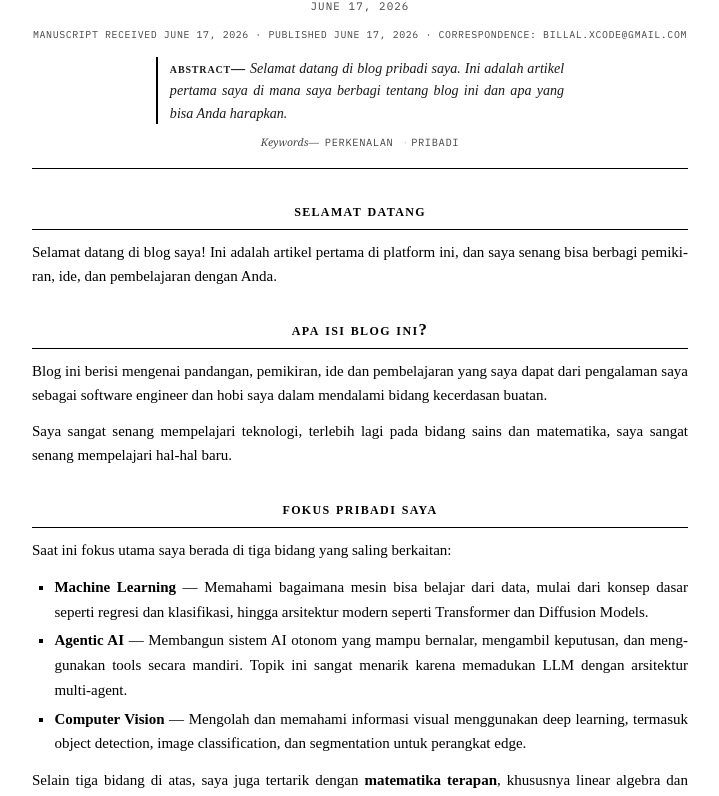
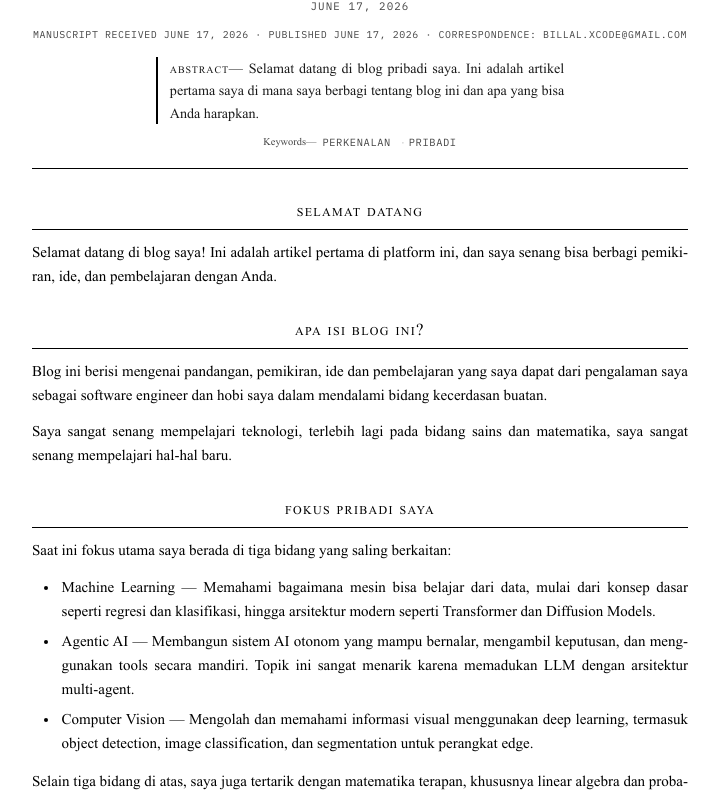
Before and after one commit to billalxcode/personal-blog, a Next.js app: page /articles/01-hello-world in a window 1280 px wide. Shown: the part 260-1056 px from the top of the page, without its empty margins (280-999 px from the left). Built offline with nearby package versions, Linux system fonts and the light colour scheme.

Commit message:
feat: add Times New Roman font support and improve list styles for better readability

```diff
--- a/app/globals.css
+++ b/app/globals.css
@@ -1,5 +1,35 @@
 @import "katex/dist/katex.min.css";
 @import "tailwindcss";
+
+/* Times New Roman — local from public/fonts/times.ttf */
+@font-face {
+  font-family: "Times New Roman";
+  src: url("/fonts/times.ttf") format("truetype");
+  font-weight: 400;
+  font-style: normal;
+  font-display: swap;
+}
+@font-face {
+  font-family: "Times New Roman";
+  src: url("/fonts/times.ttf") format("truetype");
+  font-weight: 700;
+  font-style: normal;
+  font-display: swap;
+}
+@font-face {
+  font-family: "Times New Roman";
+  src: url("/fonts/times.ttf") format("truetype");
+  font-weight: 400;
+  font-style: italic;
+  font-display: swap;
+}
+@font-face {
+  font-family: "Times New Roman";
+  src: url("/fonts/times.ttf") format("truetype");
+  font-weight: 700;
+  font-style: italic;
+  font-display: swap;
+}
 
 /* ========================================
    IEEE Preprint — Design Tokens
@@ -56,7 +86,7 @@ html {
 }
 
 body {
-  font-family: "STIX Two Text", "Times New Roman", Times, Georgia, serif;
+  font-family: "Times New Roman", Times, Georgia, serif;
   color: var(--ink);
   background: var(--paper);
   line-height: 1.55;
@@ -400,7 +430,7 @@ body {
   text-transform: none;
   letter-spacing: 0;
   margin-right: 6px;
-  font-family: "STIX Two Text", Georgia, serif;
+  font-family: "Times New Roman", Times, Georgia, serif;
   font-size: 0.7rem;
   color: var(--ink);
 }
@@ -441,7 +471,7 @@ body {
   text-transform: none;
   letter-spacing: 0;
   margin-right: 6px;
-  font-family: "STIX Two Text", Georgia, serif;
+  font-family: "Times New Roman", Times, Georgia, serif;
 }
 
 /* ========================================
@@ -488,7 +518,7 @@ body {
   font-style: italic;
   text-transform: none;
   letter-spacing: 0;
-  font-family: "STIX Two Text", serif;
+  font-family: "Times New Roman", Times, serif;
   font-size: 0.62rem;
 }
 
@@ -1024,7 +1054,7 @@ code {
   font-style: italic;
   text-transform: none;
   letter-spacing: 0;
-  font-family: "STIX Two Text", serif;
+  font-family: "Times New Roman", Times, serif;
   margin-right: 4px;
   color: var(--ink);
 }
@@ -1138,19 +1168,101 @@ code {
   text-decoration-thickness: 1.2px;
 }
 
+.mdx-ul,
+.mdx-ol {
+  margin: 10px 0 14px 0;
+  padding-left: 1.7rem;
+  font-size: 0.9375rem;
+}
+
 .mdx-ul {
-  list-style-type: square;
-  margin: 8px 0 12px 1.4rem;
+  list-style-type: disc;
+  list-style-position: outside;
 }
 
 .mdx-ol {
   list-style-type: decimal;
-  margin: 8px 0 12px 1.4rem;
+  list-style-position: outside;
+}
+
+/* Nested levels — clear visual hierarchy like paper */
+.mdx-ul .mdx-ul {
+  list-style-type: circle;
+  margin: 6px 0 6px 0;
+  padding-left: 1.5rem;
+}
+
+.mdx-ul .mdx-ul .mdx-ul,
+.mdx-ol .mdx-ul .mdx-ul {
+  list-style-type: square;
+}
+
+.mdx-ol .mdx-ol {
+  list-style-type: lower-alpha;
+  margin: 6px 0 6px 0;
+  padding-left: 1.5rem;
+}
+
+.mdx-ol .mdx-ol .mdx-ol,
+.mdx-ul .mdx-ol .mdx-ol {
+  list-style-type: lower-roman;
+}
+
+/* Third level mixed */
+.mdx-ul .mdx-ol,
+.mdx-ol .mdx-ul {
+  margin: 6px 0 6px 0;
+  padding-left: 1.5rem;
 }
 
 .mdx-li {
+  margin-bottom: 6px;
+  padding-left: 0.15rem;
+  text-align: justify;
+  hyphens: auto;
+  line-height: 1.6;
+}
+
+.mdx-li::marker {
+  font-family: var(--font-ibm-plex-mono), ui-monospace, monospace;
+  font-size: 0.78em;
+  color: var(--ink);
+  font-variant-numeric: tabular-nums;
+}
+
+.mdx-ul > .mdx-li::marker {
+  font-size: 0.85em;
+}
+
+/* Paragraph inside li — no extra block gap like paper */
+.mdx-li > p,
+.mdx-li > .mdx-p {
+  margin-bottom: 0.45em;
+  text-align: inherit;
+}
+
+.mdx-li > p:last-child,
+.mdx-li > .mdx-p:last-child {
+  margin-bottom: 0;
+}
+
+/* Tighten when li contains only text */
+.mdx-li > ul,
+.mdx-li > ol {
+  margin-top: 6px;
   margin-bottom: 4px;
-  text-align: justify;
+}
+
+/* Task lists (GFM: - [ ] ) */
+.mdx-li input[type="checkbox"] {
+  margin-right: 0.5em;
+  accent-color: var(--ink);
+  transform: translateY(1px);
+}
+
+/* Hanging indent for long wrapped lines read like paper */
+.mdx-ul, .mdx-ol {
+  hanging-punctuation: first;
 }
 
 .mdx-blockquote {
```
